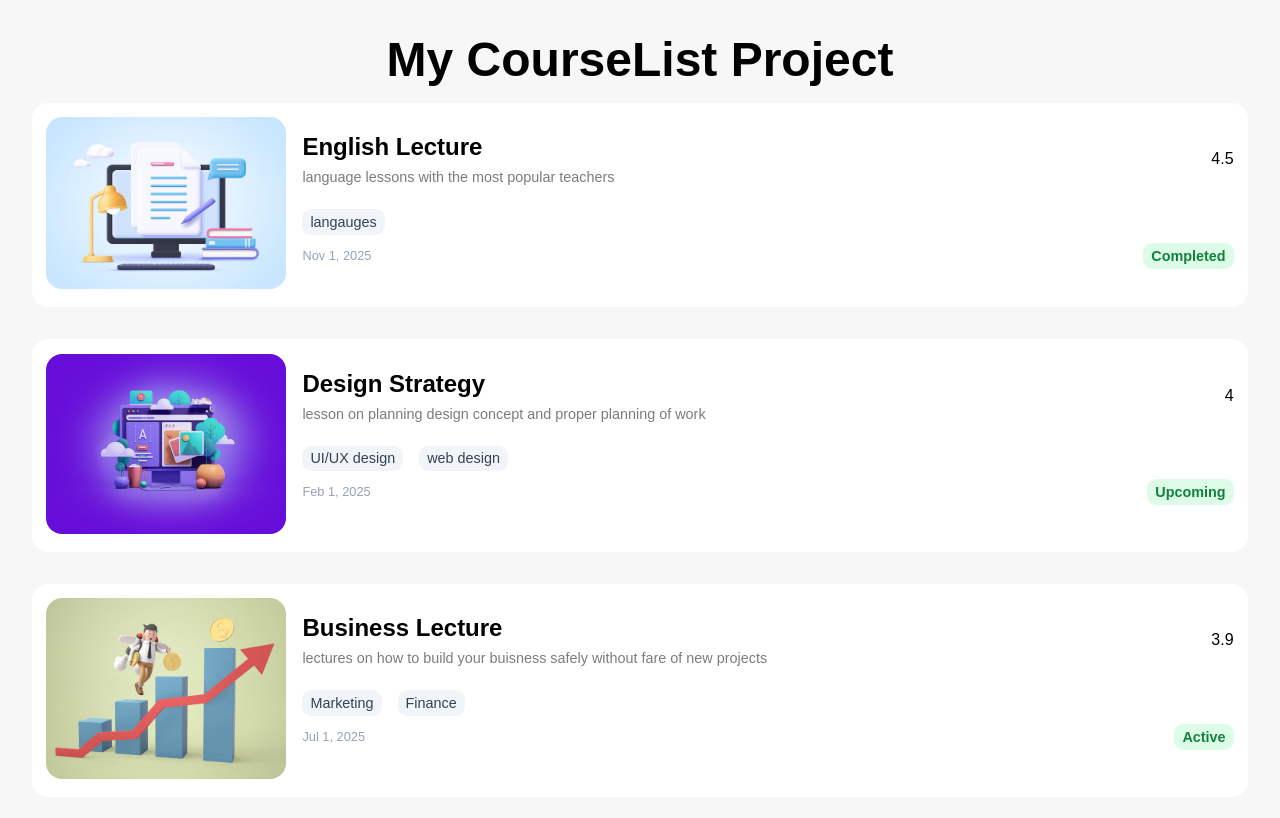
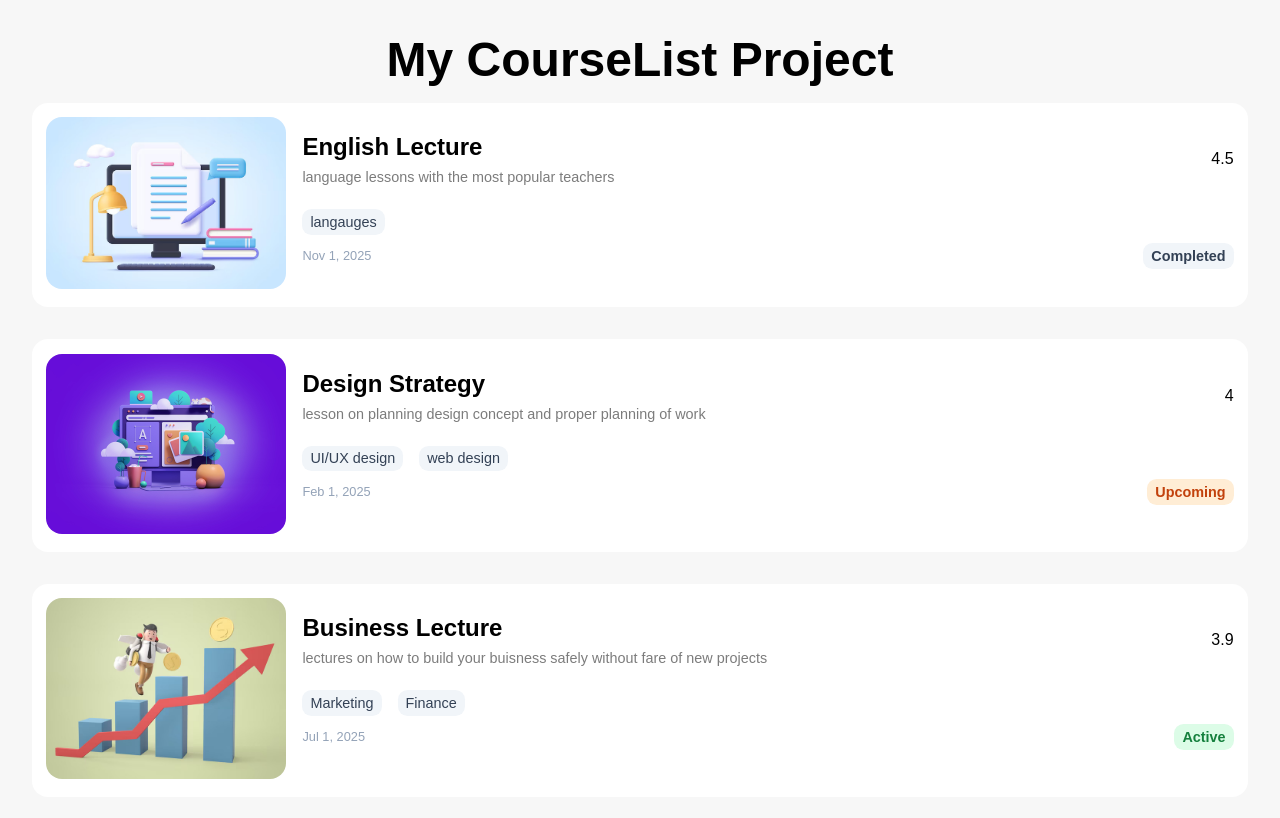
Before and after one commit to hdaberi/react-course-list-project, a React (Vite) app: page / in a window 1280 px wide. Shown: the top 818 px of the page. Built offline with nearby package versions, Linux system fonts and the light colour scheme.

Commit message:
feat(CourseCard): improve status badge styling and date formatting
Extract date formatting logic into a variable and add conditional styling for different course statuses to improve visual feedback

```diff
--- a/src/components/CourseCard.jsx
+++ b/src/components/CourseCard.jsx
@@ -29,6 +29,11 @@
   );
 }
 function CourseCardFooter({ course }) {
+  const courseStartDate = new Date(course.start).toLocaleDateString("en-US", {
+    month: "short",
+    year: "numeric",
+    day: "numeric",
+  });
   return (
     <div className="course-item__footer">
       <div className="tags">
@@ -39,14 +44,18 @@
         ))}
       </div>
       <div className="caption">
-        <div className="date">
-          {new Date(course.start).toLocaleDateString("en-US", {
-            month: "short",
-            year: "numeric",
-            day: "numeric",
-          })}
-        </div>
-        <span className="badge badge--primary">{course.status}</span>
+        <div className="date">{courseStartDate}</div>
+        <span
+          className={`badge ${
+            course.status === "Active"
+              ? "badge--primary"
+              : course.status === "Upcoming"
+              ? "badge--danger"
+              : "badge--secondary"
+          }`}
+        >
+          {course.status}
+        </span>
       </div>
     </div>
   );
```
